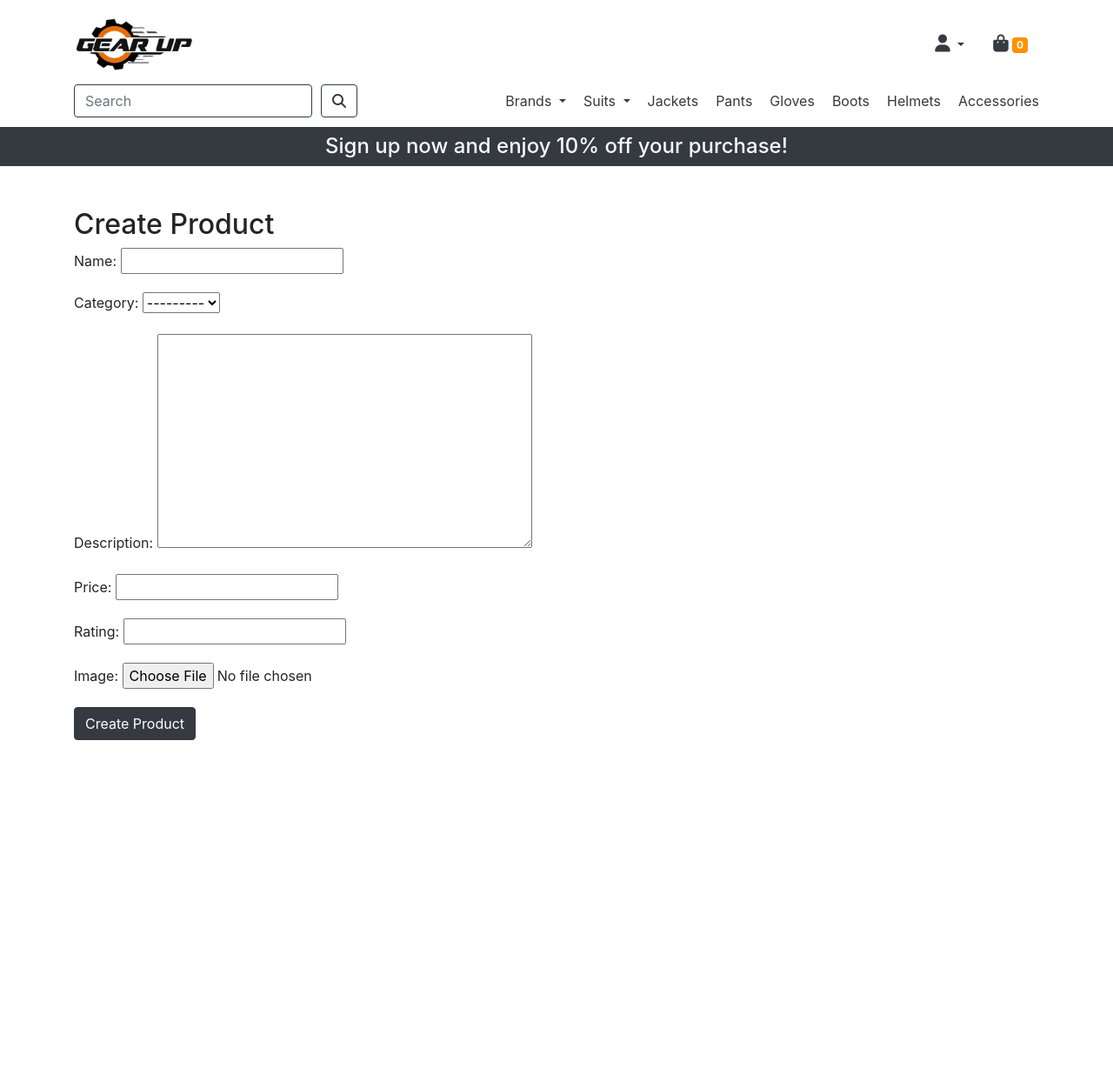
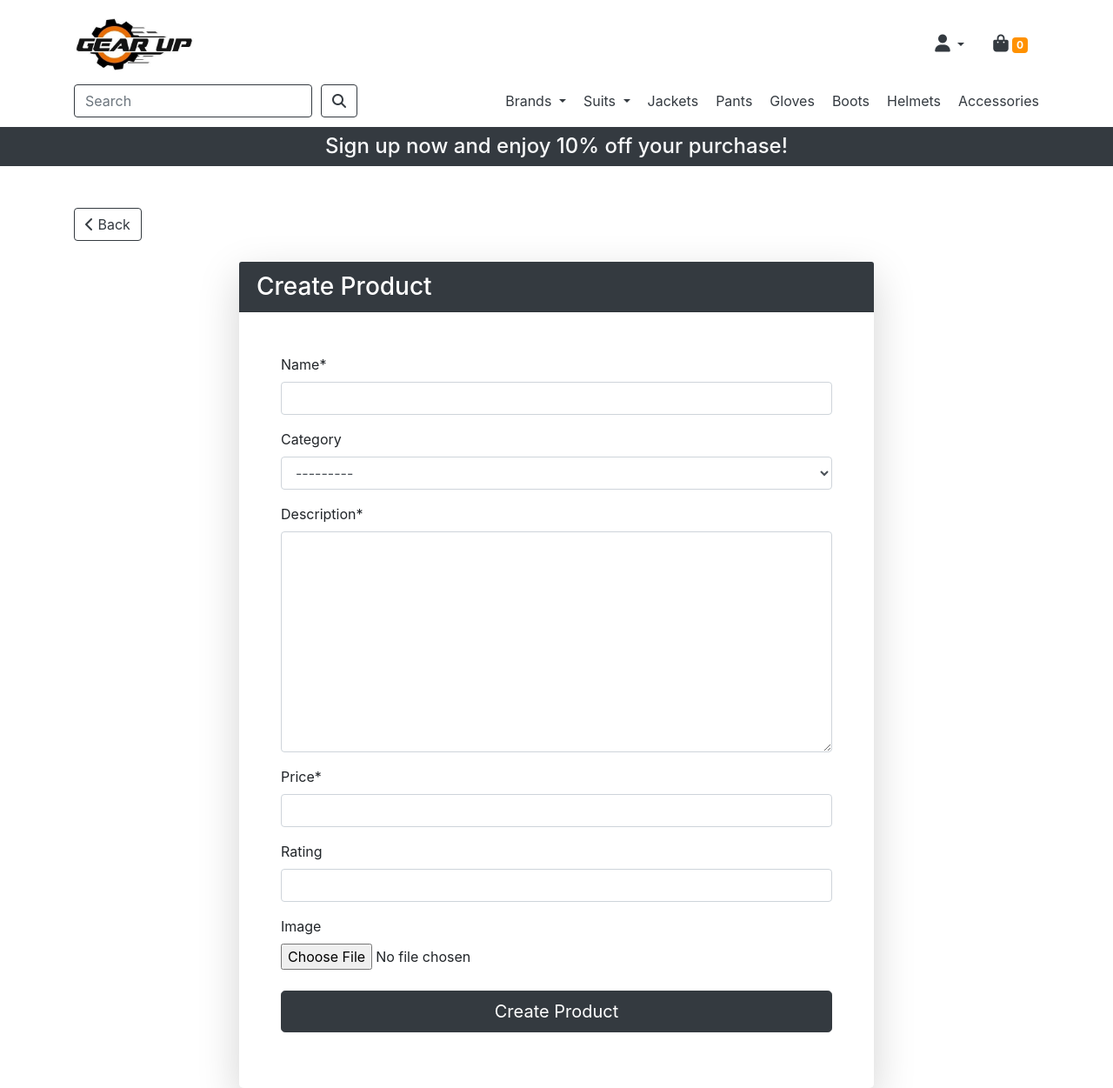
Before and after one commit to EAmbrozas/gear-up, a Django app: page /products/product/create/ in a window 1280 px wide. Shown: the whole page at 87% size. Before the commit the page ends 851 px from the top, so only its background shows below. Run offline with Django 3.2, Linux system fonts and the light colour scheme; the visitor is signed in with stand-in values (Sample User, id 1); data that the repository does not hold is empty; some libraries are stand-ins or nearby versions.

Commit message:
Styled create, update, and delete templates

```diff
--- a/gearup/settings.py
+++ b/gearup/settings.py
@@ -45,10 +45,12 @@ INSTALLED_APPS = [
     'allauth',
     'allauth.account',
     'allauth.socialaccount',
-
     'home',
     'products',
+    'crispy_forms',
 ]
+
+CRISPY_TEMPLATE_PACK = 'bootstrap4'
 
 MIDDLEWARE = [
     'django.middleware.security.SecurityMiddleware',
--- a/products/templates/products/product_create.html
+++ b/products/templates/products/product_create.html
@@ -1,13 +1,33 @@
 {% extends "base.html" %}
 {% load static %}
+{% load crispy_forms_tags %}
 
 {% block content %}
 <div class="container mt-5">
-    <h2>Create Product</h2>
-    <form method="post" enctype="multipart/form-data">
-        {% csrf_token %}
-        {{ form.as_p }}
-        <button type="submit" class="btn btn-dark">Create Product</button>
-    </form>
+    <!-- Back Button -->
+    <div class="mb-4">
+        <a href="{% url 'product_list' %}" class="btn btn-outline-dark">
+            <i class="fa-solid fa-chevron-left"></i> Back
+        </a>
+    </div>
+
+    <div class="row justify-content-center">
+        <div class="col-md-8">
+            <div class="card shadow-lg border-0 rounded-lg">
+                <div class="card-header bg-dark text-white">
+                    <h3 class="card-title mb-0">Create Product</h3>
+                </div>
+                <div class="card-body p-5">
+                    <form method="post" enctype="multipart/form-data" class="form">
+                        {% csrf_token %}
+                        {{ form|crispy }}
+                        <div class="form-group text-center mt-4">
+                            <button type="submit" class="btn btn-dark btn-lg w-100">Create Product</button>
+                        </div>
+                    </form>
+                </div>
+            </div>
+        </div>
+    </div>
 </div>
 {% endblock %}
--- a/requirements.txt
+++ b/requirements.txt
@@ -21,3 +21,4 @@ toml==0.10.2
 typing-extensions==4.8.0
 urllib3==2.1.0
 wrapt==1.12.1
+django-crispy-forms==1.9.0
```
Also changed, not shown: products/templates/products/product_delete.html (+26 -7 lines), products/templates/products/product_detail.html (+3 -4 lines), products/templates/products/product_update.html (+26 -6 lines).
